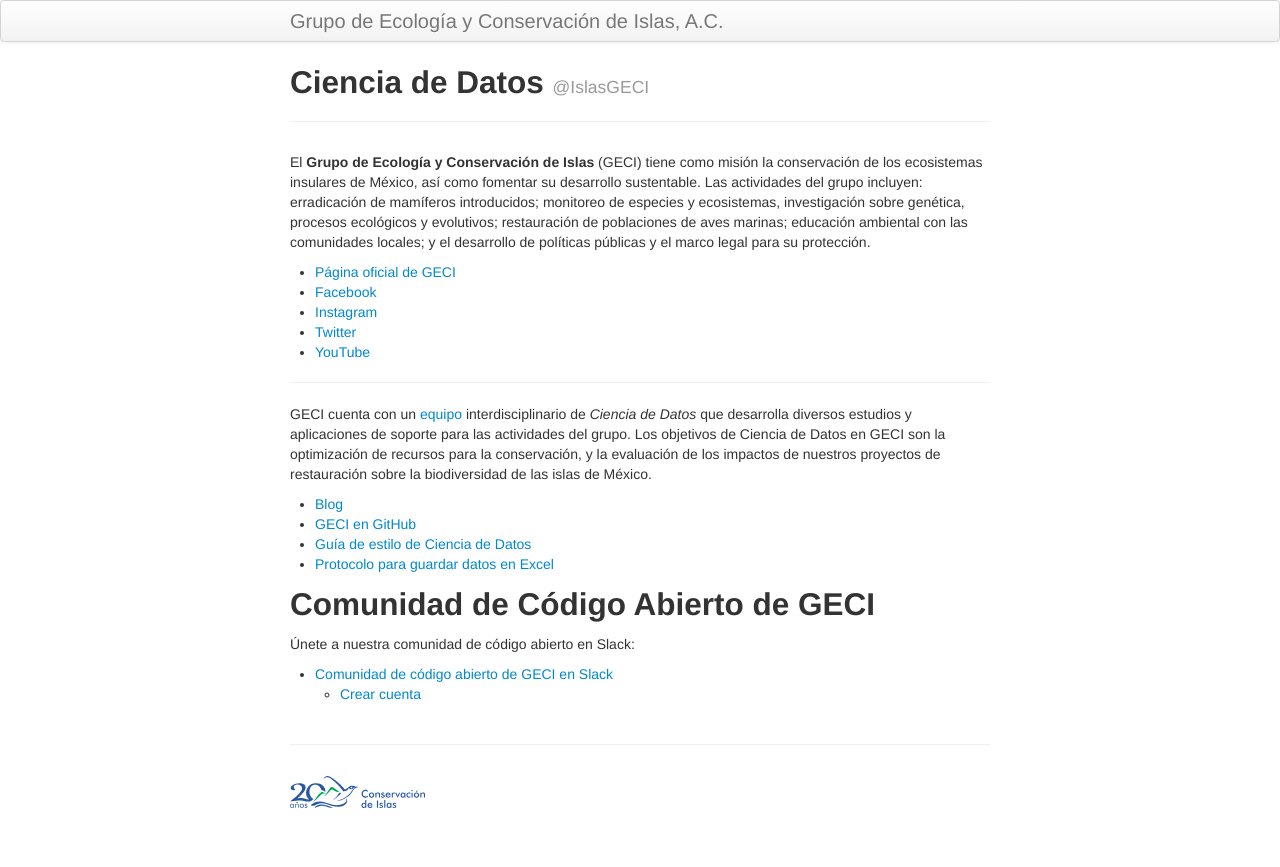
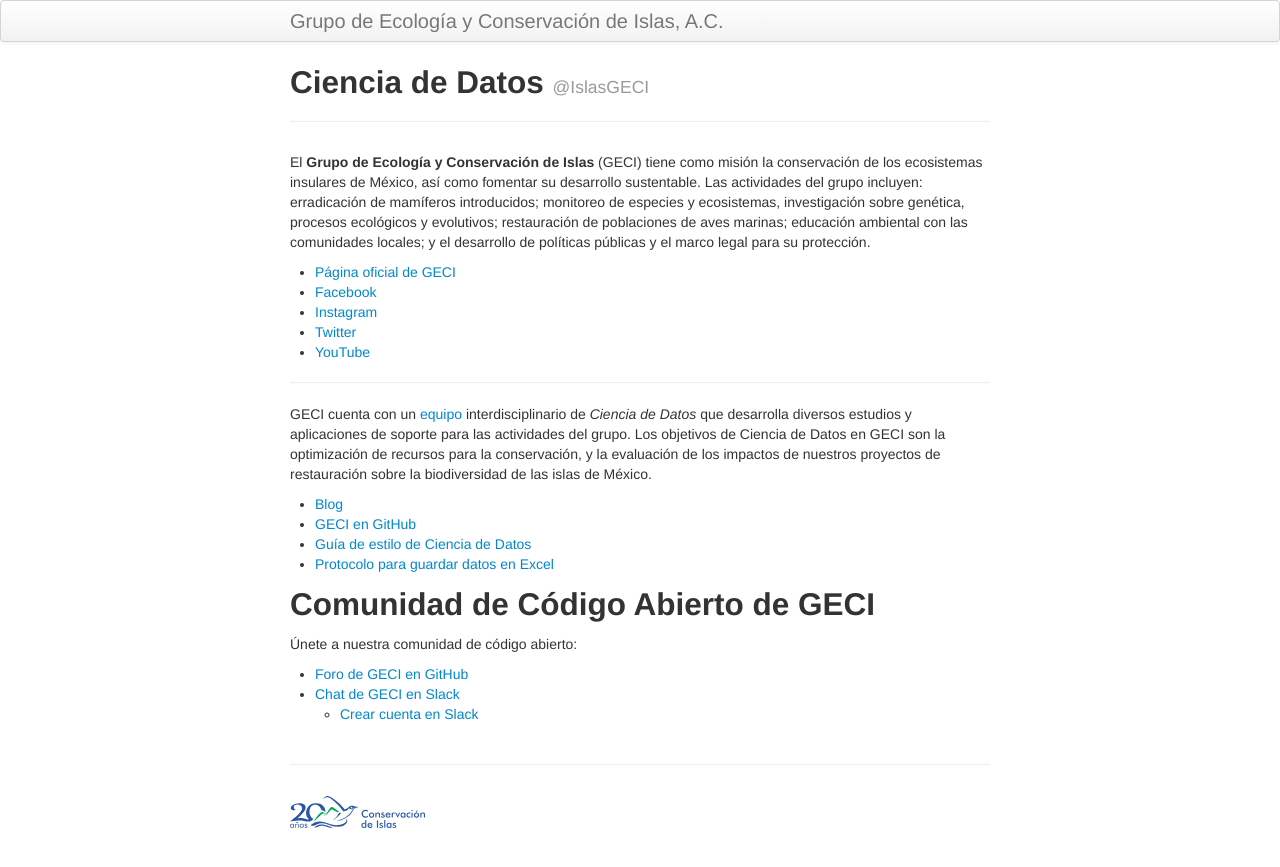
Before and after one commit to LizethMReyes/islasgeci.github.io, a Jekyll site: the page built from index.md, in a window 1280 px wide. Shown: the top 867 px of the page. Built offline with Jekyll 4.4.1, drawn with Linux system fonts in a browser that asks for light colours.

Commit message:
❤️ Update community info

```diff
--- a/index.md
+++ b/index.md
@@ -36,8 +36,9 @@
 
 ## Comunidad de Código Abierto de GECI
 
-Únete a nuestra comunidad de código abierto en Slack:
+Únete a nuestra comunidad de código abierto:
 
-- [Comunidad de código abierto de GECI en Slack](https://islasgeci.slack.com)
-    - [Crear
-      cuenta](https://join.slack.com/t/islasgeci/shared_invite/zt-f8kqlr2t-C8dO0JthMxaT81ShJiNk0w)
+- [Foro de GECI en GitHub](https://github.com/IslasGECI/islasgeci.github.io/discussions)
+- [Chat de GECI en Slack](https://islasgeci.slack.com)
+    - [Crear cuenta en
+      Slack](https://join.slack.com/t/islasgeci/shared_invite/zt-f8kqlr2t-C8dO0JthMxaT81ShJiNk0w)
```
